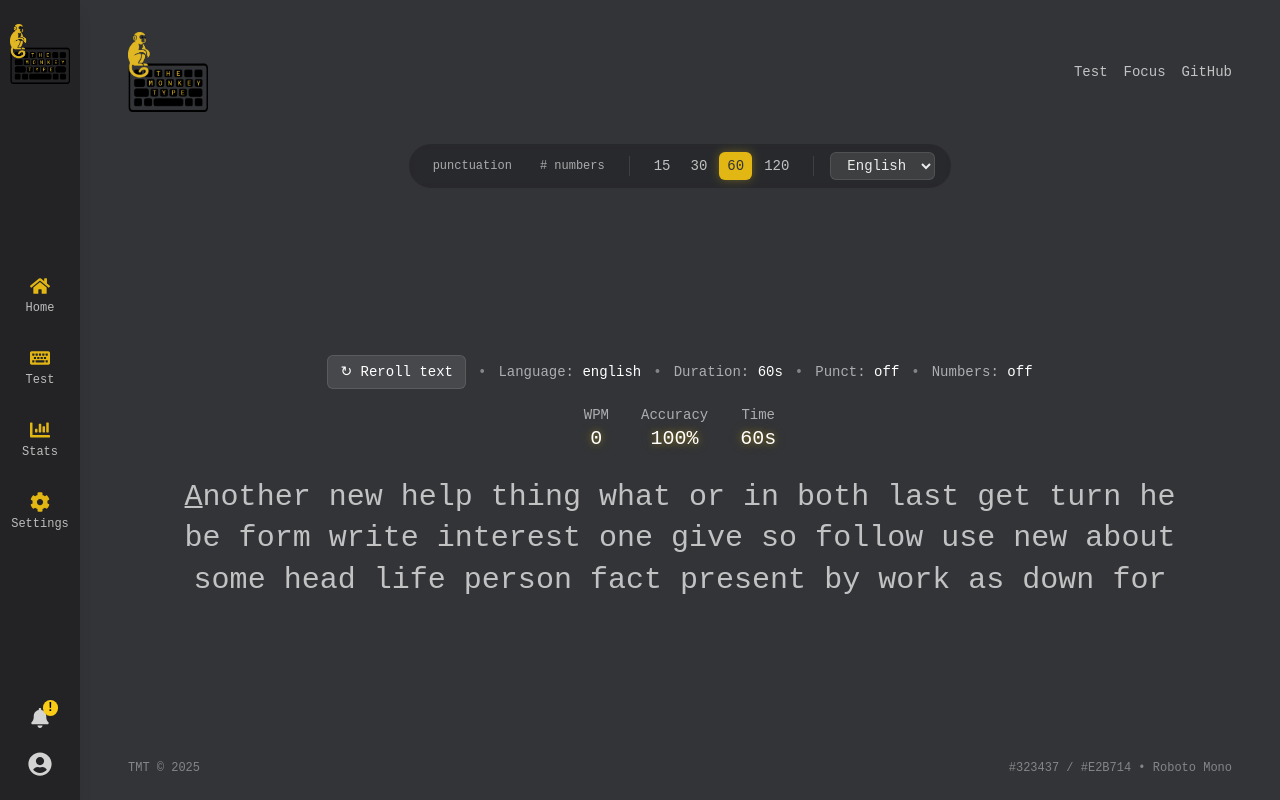
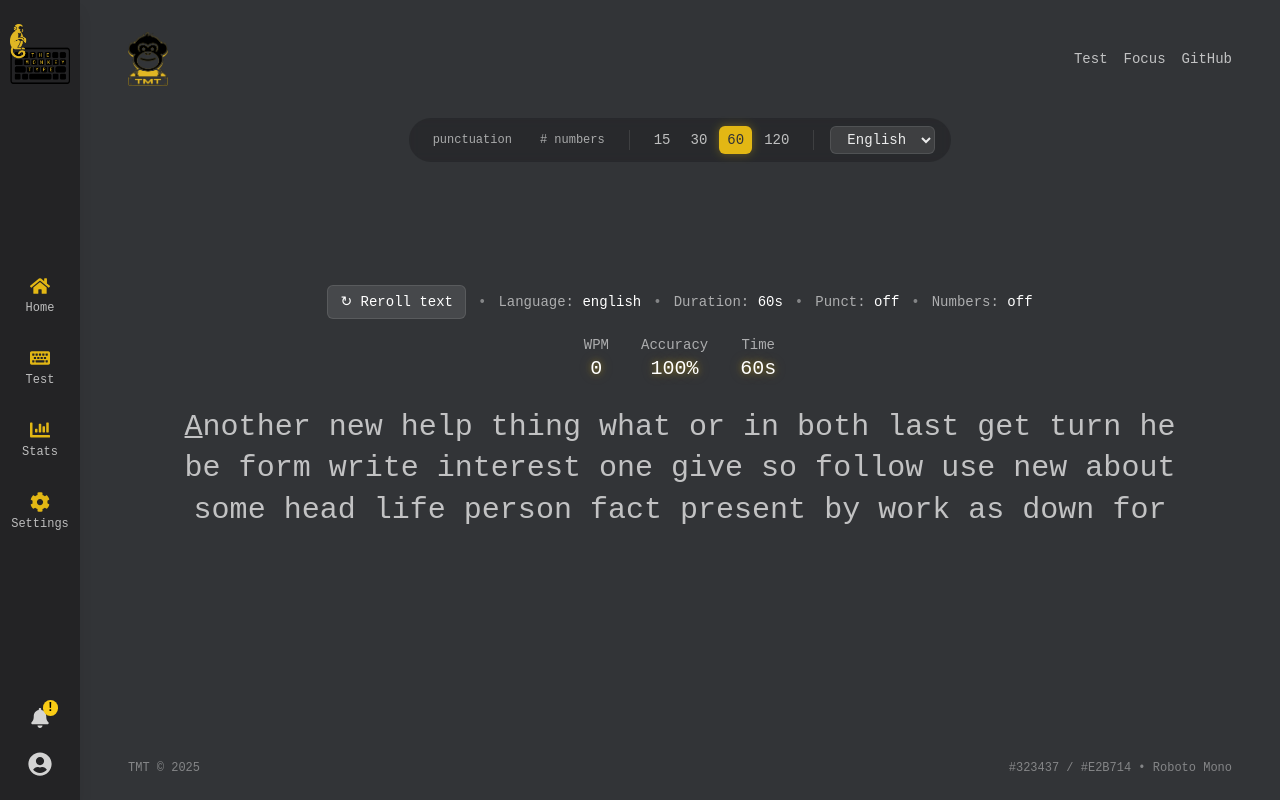
Before and after one commit to Phojiii/TheMonkeyType, a Next.js app: page / in a window 1280 px wide. Built offline with nearby package versions, Linux system fonts and the light colour scheme; no server answers.

Commit message:
Ads Text Update and Set the Location. API Route Fixes

```diff
--- a/app/api/paragraph/route.js
+++ b/app/api/paragraph/route.js
@@ -1,9 +1,12 @@
 import { NextResponse } from "next/server";
-import { randomParagraph } from "@/lib/textbanks";
+import { makeStreamGenerator } from "@/lib/textbanks";
 
-export async function GET(req){
+export async function GET(req) {
   const { searchParams } = new URL(req.url);
   const lang = searchParams.get("lang") || "english";
-  const paragraph = randomParagraph(lang);
+
+  const gen = makeStreamGenerator({ lang, punctuation: false, numbers: false });
+  const paragraph = gen.nextChunk(60).trim();
+
   return NextResponse.json({ paragraph, lang });
 }
--- a/app/layout.js
+++ b/app/layout.js
@@ -23,6 +23,13 @@ export default function RootLayout({ children }) {
             })(window,document,'script','dataLayer','${process.env.NEXT_PUBLIC_GTM_ID}');
           `
         }} />
+        <Script
+          id="adsense"
+          strategy="afterInteractive"
+          async
+          src="https://pagead2.googlesyndication.com/pagead/js/adsbygoogle.js?client=ca-pub-4624388385890799"
+          crossOrigin="anonymous"
+        />
         <meta name="google-adsense-account" content="ca-pub-4624388385890799" />
         <script
           async
--- a/app/page.js
+++ b/app/page.js
@@ -5,6 +5,7 @@ import TopBar from "@/components/TopBar";
 import { makeStreamGenerator } from "@/lib/textbanks";
 import Link from "next/link";
 import Image from "next/image";
+import AdUnit from "@/components/AdUnit";
 
 export default function Home() {
   const [lang, setLang] = useState("english");
@@ -38,7 +39,7 @@ export default function Home() {
       {!focus && (
         <header className="w-full max-w-6xl mx-auto px-6 pt-8 pb-4 flex items-center justify-between">
           <Link href="/" className="flex items-center gap-3">
-            <Image src="/TMT_Logo.png" alt="TMT Logo" width={80} height={40} priority />
+            <Image src="/TMT_Logo_2.png" alt="TMT Logo" width={40} height={40} priority />
             <span className="sr-only">TMT - Typing Trainer</span>
           </Link>
           <nav className="text-white/70 flex gap-4 text-sm">
@@ -84,7 +85,7 @@ export default function Home() {
           )}
 
           {loading ? (
-            <div className="skeleton h-40 w-full max-w-5xl mx-auto" />
+            <div className="skeleton h-50 w-full max-w-5xl mx-auto" />
           ) : (
             <TypingTest
               initialText={initialText}
@@ -97,10 +98,23 @@ export default function Home() {
           )}
         </div>
       </section>
+      <aside className="absolute right-0 top-1/4" style={{ width: 320 }}>
+        <AdUnit
+          slot="9194878710"
+          // Let AdSense size it; or force a size with width/height
+          style={{ display: "block", minWidth: 300, minHeight: 250 }}
+          format="auto"
+          responsive={true}
+        />
+      </aside>
+      <div style={{ maxWidth: "100%", margin: "24px auto 0", minHeight: 90 }}>
+        <AdUnit slot="6053710056" />
+      </div>
+
 
       {/* Footer (hidden in focus mode) */}
       {!focus && (
-        <footer className="w-full max-w-6xl mx-auto px-6 pb-6">
+        <footer className="w-full max-w-6xl mx-auto px-6 pb-6 ">
           <div className="text-xs text-white/40 flex items-center justify-between">
             <span>TMT © {new Date().getFullYear()}</span>
             <span>#323437 / #E2B714 • Roboto Mono</span>
--- /dev/null
+++ b/components/AdUnit.jsx
@@ -0,0 +1,30 @@
+"use client";
+import { useEffect } from "react";
+
+export default function AdUnit({
+  slot,
+  style = { display: "block" },
+  format = "auto",
+  responsive = true,
+}) {
+  useEffect(() => {
+    try {
+      if (typeof window !== "undefined") {
+        (window.adsbygoogle = window.adsbygoogle || []).push({});
+      }
+    } catch (e) {
+      // ignore init errors
+    }
+  }, [slot]); // re-init if slot changes
+
+  return (
+    <ins
+      className="adsbygoogle"
+      style={style}
+      data-ad-client="ca-pub-4624388385890799"
+      data-ad-slot={slot}
+      data-ad-format={format}
+      data-full-width-responsive={responsive ? "true" : "false"}
+    />
+  );
+}
```
Also changed, not shown: app/icon.png (added), public/TMT_Logo_2.png (added).
